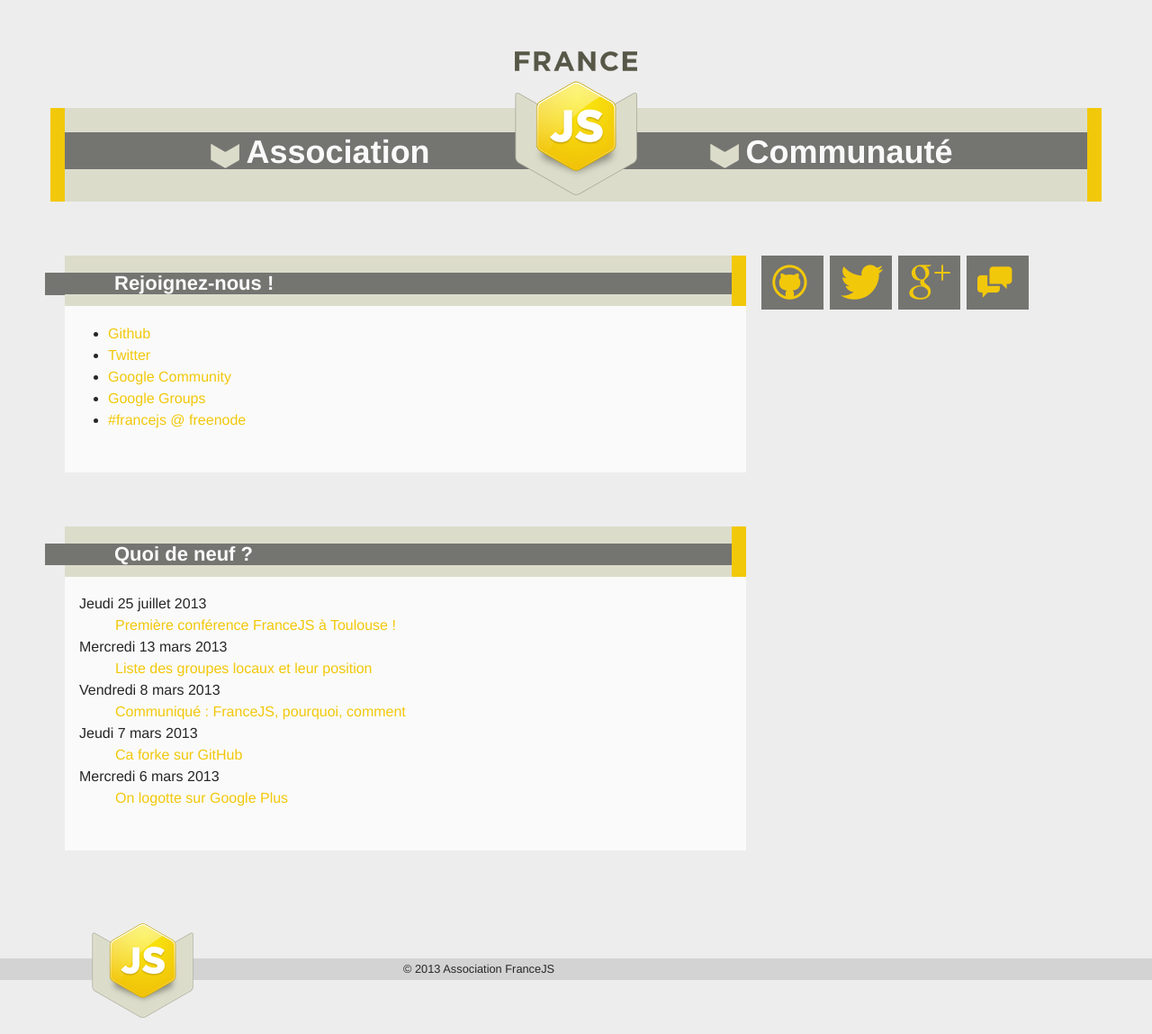
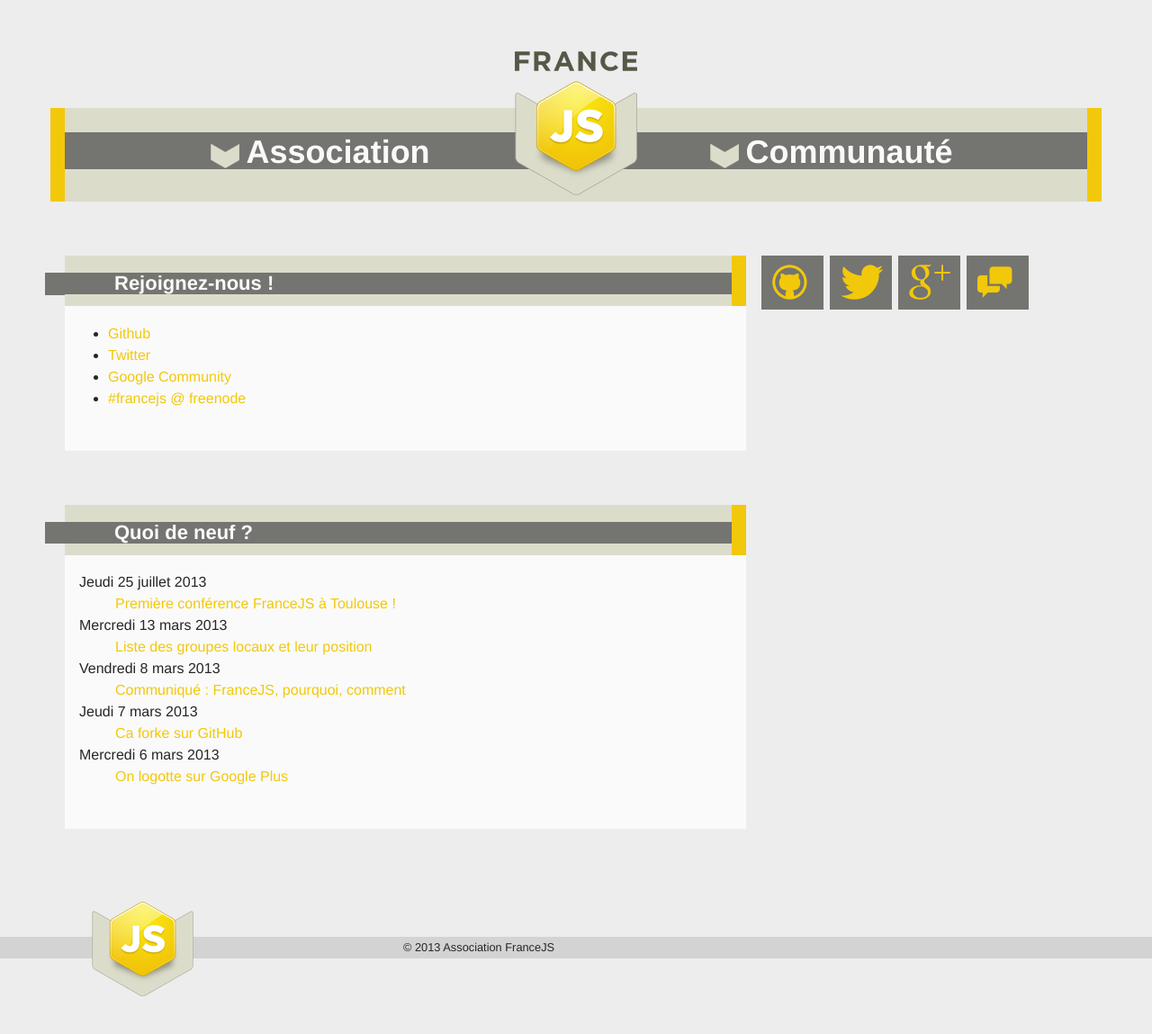
Before and after one commit to francejs/francejs.github.com, a Jekyll site: the page built from index.html, in a window 1280 px wide. Shown: the whole page at 90% size. Built offline with Jekyll 4.4.1, drawn with Linux system fonts in a browser that asks for light colours; after the commit the page ends 1125 px from its top, so only the background shows below that.

Commit message:
Remove another google group link.

```diff
--- a/index.html
+++ b/index.html
@@ -11,7 +11,6 @@
         <li><a href="https://github.com/francejs" title="Voir notre dépôt GitHub">Github</a></li>
         <li><a href="https://www.twitter.com/francejs" title="Voir le compte Twitter">Twitter</a></li>
         <li><a href="https://plus.google.com/u/0/communities/112831300754603977687" title="Voir la communauté Google">Google Community</a></li>
-        <li><a href="https://groups.google.com/d/forum/francejs" title="Visiter le groupe Google +">Google Groups</a></li>
         <li><a href="irc://irc.freenode.net/francejs" title="Chatter sur IRC">#francejs @ freenode</a></li>
     </ul>
 </section>
```
